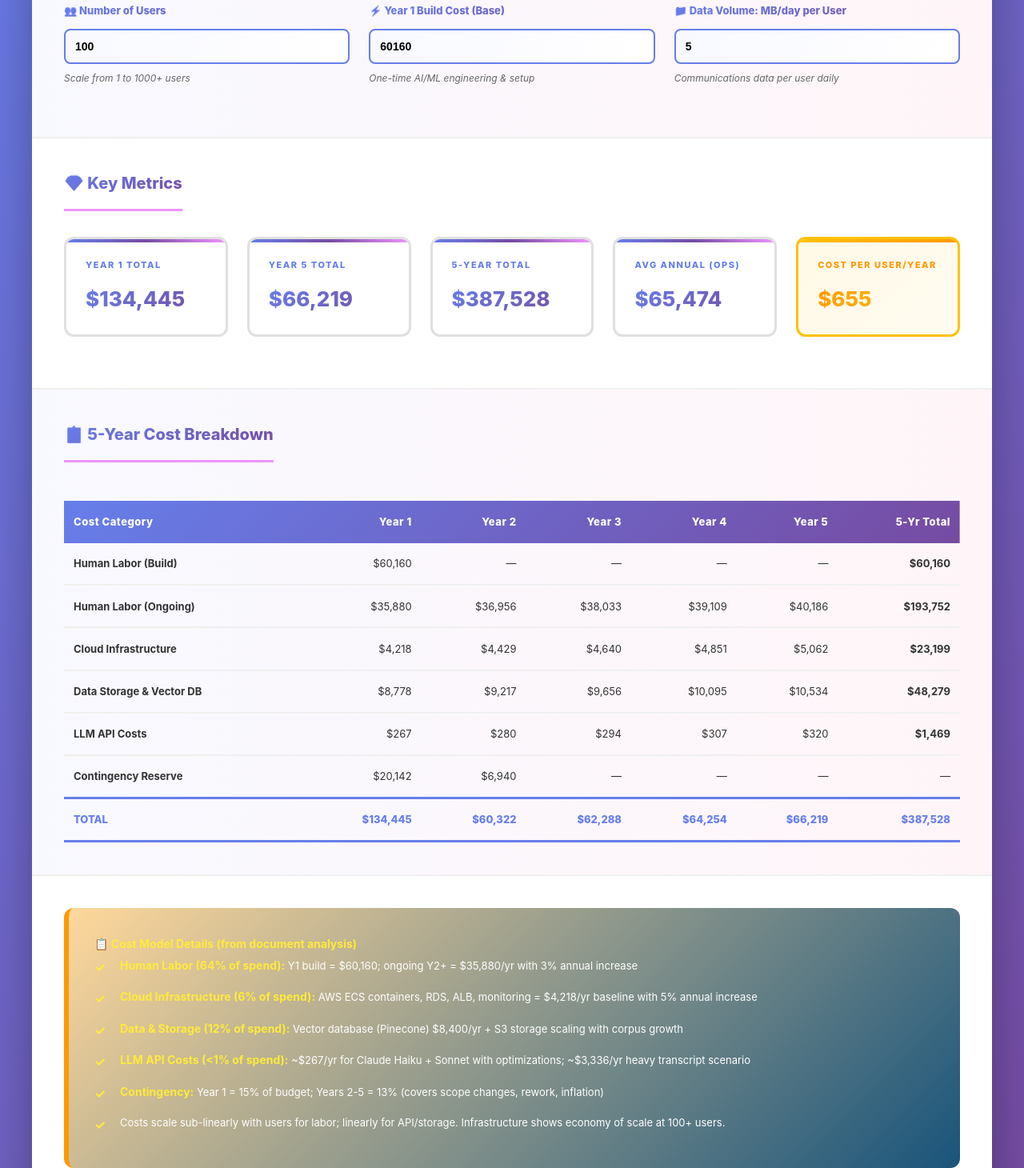
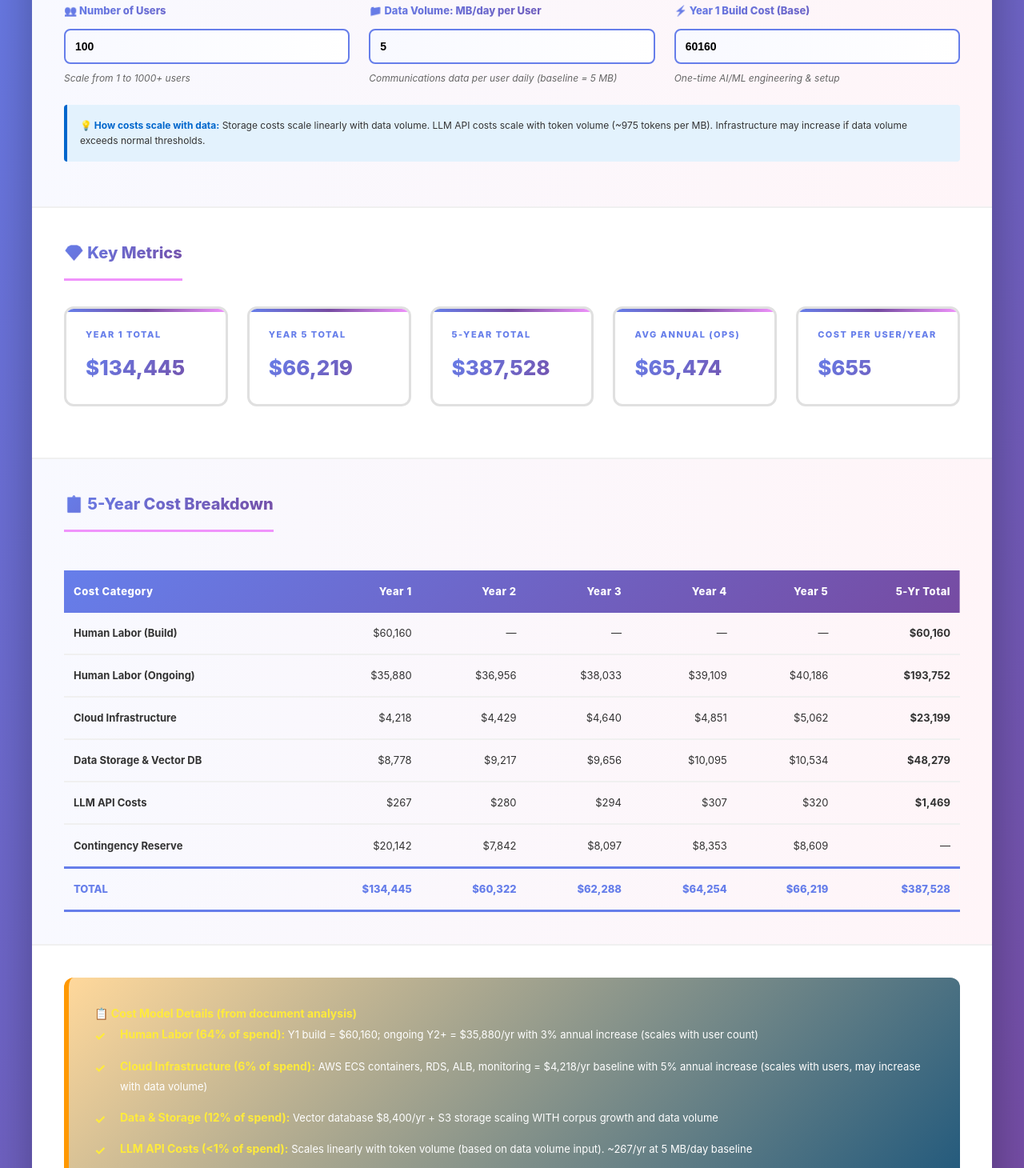
Before and after one commit to creberger/ai_cost_calculator, a website: page index.html in a window 1280 px wide. Shown: the part 371-1831 px from the top of the page at 80% size. Drawn offline with Linux system fonts and the light colour scheme.

Commit message:
Update index.html

```diff
--- a/index.html
+++ b/index.html
@@ -70,16 +70,6 @@
             box-shadow: 0 0 0 4px rgba(240, 147, 251, 0.2);
         }
         .form-group small { font-size: 12px; color: #666; margin-top: 0.5rem; font-style: italic; }
-        .slider-value {
-            font-size: 13px;
-            font-weight: 800;
-            color: white;
-            min-width: 50px;
-            text-align: center;
-            background: linear-gradient(135deg, #667eea 0%, #764ba2 100%);
-            padding: 0.5rem;
-            border-radius: 6px;
-        }
         .metrics { display: grid; grid-template-columns: repeat(auto-fit, minmax(160px, 1fr)); gap: 1.5rem; margin-bottom: 1.5rem; }
         .metric-card {
             background: white;
@@ -104,13 +94,6 @@
             box-shadow: 0 12px 30px rgba(102, 126, 234, 0.2);
             border-color: #667eea;
         }
-        .metric-card.onetime {
-            border-color: #ffc107;
-            background: linear-gradient(135deg, #fff9e6, #fffbf0);
-        }
-        .metric-card.onetime::before {
-            background: linear-gradient(90deg, #ffc107, #ff9800);
-        }
         .metric-label {
             font-size: 11px;
             font-weight: 800;
@@ -119,19 +102,10 @@
             text-transform: uppercase;
             letter-spacing: 1.5px;
         }
-        .metric-card.onetime .metric-label {
-            color: #ff9800;
-        }
         .metric-value {
             font-size: 26px;
             font-weight: 800;
             background: linear-gradient(135deg, #667eea 0%, #764ba2 100%);
-            -webkit-background-clip: text;
-            -webkit-text-fill-color: transparent;
-            background-clip: text;
-        }
-        .metric-card.onetime .metric-value {
-            background: linear-gradient(135deg, #ff9800 0%, #ffc107 100%);
             -webkit-background-clip: text;
             -webkit-text-fill-color: transparent;
             background-clip: text;
@@ -143,14 +117,6 @@
         td { padding: 0.95rem 0.75rem; text-align: right; border-bottom: 2px solid #f0f0f0; }
         td:first-child { text-align: left; color: #333; font-weight: 700; }
         tbody tr:hover { background: linear-gradient(to right, #f8f9ff, #fff5f8); }
-        .onetime-row {
-            background: linear-gradient(135deg, #fff9e6 0%, #fffbf0 100%);
-            font-weight: 800;
-            border-top: 3px solid #ff9800;
-        }
-        .onetime-row td {
-            color: #ff9800;
-        }
         .total-row {
             background: linear-gradient(135deg, #f8f9ff 0%, #fff5f8 100%);
             font-weight: 800;
@@ -174,6 +140,8 @@
         .notes ul { list-style: none; padding-left: 0; }
         .notes li { margin-bottom: 0.8rem; padding-left: 2rem; position: relative; }
         .notes li:before { content: "✓"; position: absolute; left: 0; color: #ffeb3b; font-weight: bold; font-size: 16px; }
+        .info-box { background: #e3f2fd; border-left: 4px solid #0066cc; padding: 1rem; margin: 1rem 0; border-radius: 4px; font-size: 12px; }
+        .info-box strong { color: #0066cc; }
     </style>
 </head>
 <body>
@@ -181,7 +149,7 @@
         <div class="header">
             <h1>💰 Autonomous Support Note Generation Cost Model</h1>
             <p>Based on: 100-user AI implementation budget analysis (Feb 2026)</p>
-            <p style="font-size: 12px; opacity: 0.9;">Scalable model for communications AI projects</p>
+            <p style="font-size: 12px; opacity: 0.9;">Costs scale with user count AND data volume</p>
         </div>
 
         <div class="section">
@@ -194,16 +162,20 @@
                 </div>
 
                 <div class="form-group">
+                    <label>📁 Data Volume: MB/day per User</label>
+                    <input type="number" id="dataPerUser" min="0.5" value="5" step="0.5" />
+                    <small>Communications data per user daily (baseline = 5 MB)</small>
+                </div>
+
+                <div class="form-group">
                     <label>⚡ Year 1 Build Cost (Base)</label>
                     <input type="number" id="buildCost" min="0" value="60160" />
                     <small>One-time AI/ML engineering & setup</small>
                 </div>
+            </div>
 
-                <div class="form-group">
-                    <label>📁 Data Volume: MB/day per User</label>
-                    <input type="number" id="dataPerUser" min="1" value="5" />
-                    <small>Communications data per user daily</small>
-                </div>
+            <div class="info-box">
+                <strong>💡 How costs scale with data:</strong> Storage costs scale linearly with data volume. LLM API costs scale with token volume (~975 tokens per MB). Infrastructure may increase if data volume exceeds normal thresholds.
             </div>
         </div>
 
@@ -236,12 +208,11 @@
             <div class="notes">
                 <strong>📋 Cost Model Details (from document analysis)</strong>
                 <ul>
-                    <li><strong>Human Labor (64% of spend):</strong> Y1 build = $60,160; ongoing Y2+ = $35,880/yr with 3% annual increase</li>
-                    <li><strong>Cloud Infrastructure (6% of spend):</strong> AWS ECS containers, RDS, ALB, monitoring = $4,218/yr baseline with 5% annual increase</li>
-                    <li><strong>Data & Storage (12% of spend):</strong> Vector database (Pinecone) $8,400/yr + S3 storage scaling with corpus growth</li>
-                    <li><strong>LLM API Costs (<1% of spend):</strong> ~$267/yr for Claude Haiku + Sonnet with optimizations; ~$3,336/yr heavy transcript scenario</li>
+                    <li><strong>Human Labor (64% of spend):</strong> Y1 build = $60,160; ongoing Y2+ = $35,880/yr with 3% annual increase (scales with user count)</li>
+                    <li><strong>Cloud Infrastructure (6% of spend):</strong> AWS ECS containers, RDS, ALB, monitoring = $4,218/yr baseline with 5% annual increase (scales with users, may increase with data volume)</li>
+                    <li><strong>Data & Storage (12% of spend):</strong> Vector database $8,400/yr + S3 storage scaling WITH corpus growth and data volume</li>
+                    <li><strong>LLM API Costs (<1% of spend):</strong> Scales linearly with token volume (based on data volume input). ~267/yr at 5 MB/day baseline</li>
                     <li><strong>Contingency:</strong> Year 1 = 15% of budget; Years 2-5 = 13% (covers scope changes, rework, inflation)</li>
-                    <li>Costs scale sub-linearly with users for labor; linearly for API/storage. Infrastructure shows economy of scale at 100+ users.</li>
                 </ul>
             </div>
         </div>
@@ -250,11 +221,11 @@
     <script>
         let assumptions = {
             numberOfUsers: 100,
-            buildCost: 60160,
-            dataPerUser: 5
+            dataPerUser: 5,
+            buildCost: 60160
         };
 
-        // Year 1 budget breakdown from document (at 100 users)
+        // Year 1 budget breakdown from document (at 100 users, 5 MB/day)
         const baselineCosts = {
             humanLaborBuild: 60160,
             humanLaborOngoing: 35880,
@@ -265,35 +236,42 @@
             contingency: 20142
         };
 
+        const baselineDataPerUser = 5; // MB/day
+
         function getScalingFactor(numUsers) {
             // Infrastructure and labor scale sub-linearly
-            // Formula: (users / 100)^0.7 for better economy of scale
             return Math.pow(numUsers / 100, 0.7);
         }
 
+        function getDataScalingFactor(dataPerUser) {
+            // Data costs scale linearly with volume
+            return dataPerUser / baselineDataPerUser;
+        }
+
         function calculateCosts() {
-            const scaleFactor = getScalingFactor(assumptions.numberOfUsers);
+            const userScaleFactor = getScalingFactor(assumptions.numberOfUsers);
+            const dataScaleFactor = getDataScalingFactor(assumptions.dataPerUser);
 
             const costs = {
-                humanLaborBuild: baselineCosts.humanLaborBuild * scaleFactor,
-                humanLaborOngoing: baselineCosts.humanLaborOngoing * scaleFactor,
-                cloudInfra: baselineCosts.cloudInfra * scaleFactor,
-                dataStorage: baselineCosts.dataStorage * (assumptions.numberOfUsers / 100), // Linear scaling
-                llmAPI: baselineCosts.llmAPI * (assumptions.numberOfUsers / 100), // Linear scaling
-                miscellaneous: baselineCosts.miscellaneous * scaleFactor,
+                humanLaborBuild: baselineCosts.humanLaborBuild * userScaleFactor,
+                humanLaborOngoing: baselineCosts.humanLaborOngoing * userScaleFactor,
+                cloudInfra: baselineCosts.cloudInfra * userScaleFactor * (1 + (dataScaleFactor - 1) * 0.3), // Data impacts infra by 30%
+                dataStorage: baselineCosts.dataStorage * (assumptions.numberOfUsers / 100) * dataScaleFactor, // Scales with both users and data
+                llmAPI: baselineCosts.llmAPI * (assumptions.numberOfUsers / 100) * dataScaleFactor, // Scales linearly with token volume
+                miscellaneous: baselineCosts.miscellaneous * userScaleFactor,
             };
 
             const years = {};
             years.year1 = costs.humanLaborBuild + costs.humanLaborOngoing + costs.cloudInfra +
                          costs.dataStorage + costs.llmAPI + costs.miscellaneous;
 
-            // Years 2-5 exclude build cost and add growth
-            costs.contingencyYear1 = baselineCosts.contingency * scaleFactor;
+            costs.contingencyYear1 = baselineCosts.contingency * userScaleFactor * (1 + (dataScaleFactor - 1) * 0.2);
             years.year1 += costs.contingencyYear1;
 
+            // Years 2-5 exclude build cost and add growth
             years.year2 = (costs.humanLaborOngoing * 1.03) + (costs.cloudInfra * 1.05) +
                          (costs.dataStorage * 1.05) + (costs.llmAPI * 1.05) + (costs.miscellaneous / 2);
-            years.year2 += years.year2 * 0.13; // 13% contingency
+            years.year2 += years.year2 * 0.13;
 
             years.year3 = (costs.humanLaborOngoing * 1.06) + (costs.cloudInfra * 1.10) +
                          (costs.dataStorage * 1.10) + (costs.llmAPI * 1.10) + (costs.miscellaneous / 2);
@@ -337,7 +315,7 @@
                     <div class="metric-label">Avg Annual (Ops)</div>
                     <div class="metric-value">${formatCurrency(avgAnnual)}</div>
                 </div>
-                <div class="metric-card onetime">
+                <div class="metric-card">
                     <div class="metric-label">Cost Per User/Year</div>
                     <div class="metric-value">${formatCurrency(costPerUser)}</div>
                 </div>
@@ -393,10 +371,10 @@
                 <tr>
                     <td>Contingency Reserve</td>
                     <td>${formatCurrency(costs.contingencyYear1)}</td>
-                    <td>${formatCurrency((years.year2 - costs.humanLaborOngoing * 1.03 - costs.cloudInfra * 1.05 - costs.dataStorage * 1.05 - costs.llmAPI * 1.05 - (costs.miscellaneous/2)))}</td>
-                    <td>—</td>
-                    <td>—</td>
-                    <td>—</td>
+                    <td>${formatCurrency(years.year2 * 0.13)}</td>
+                    <td>${formatCurrency(years.year3 * 0.13)}</td>
+                    <td>${formatCurrency(years.year4 * 0.13)}</td>
+                    <td>${formatCurrency(years.year5 * 0.13)}</td>
                     <td>—</td>
                 </tr>
                 <tr class="total-row">
@@ -417,14 +395,14 @@
             updateDisplay();
         });
 
+        document.getElementById('dataPerUser').addEventListener('input', (e) => {
+            assumptions.dataPerUser = parseFloat(e.target.value) || 0.5;
+            updateDisplay();
+        });
+
         document.getElementById('buildCost').addEventListener('input', (e) => {
             assumptions.buildCost = parseFloat(e.target.value) || 0;
             baselineCosts.humanLaborBuild = assumptions.buildCost;
-            updateDisplay();
-        });
-
-        document.getElementById('dataPerUser').addEventListener('input', (e) => {
-            assumptions.dataPerUser = parseFloat(e.target.value) || 1;
             updateDisplay();
         });
 
```
